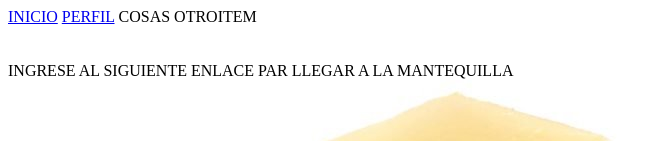
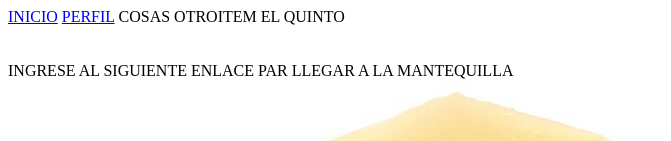
Before and after one commit to soporte365/Learnigtandgithubexample, a plain HTML site: page index.html in a window 1280 px wide. Shown: the top 141 px of the page, without its empty margins (0-671 px from the left). Drawn offline with Linux system fonts and the light colour scheme; files whose address does not match are found by name.

Commit message:
AGREGUE QUINTA LABEL

```diff
--- a/index.html
+++ b/index.html
@@ -10,6 +10,7 @@
         <label id="PEFIL"><a href="C:\CURSEGIT\EXAMPLEWEB\PLUGINS\TEXTO.html">PERFIL</a> </label>
         <label id="COSAS">COSAS </label>
         <label id="OTRO">OTROITEM</label>
+        <label id="QUINTO">EL QUINTO</label>
     </div>
     <br>
     <br>
```
